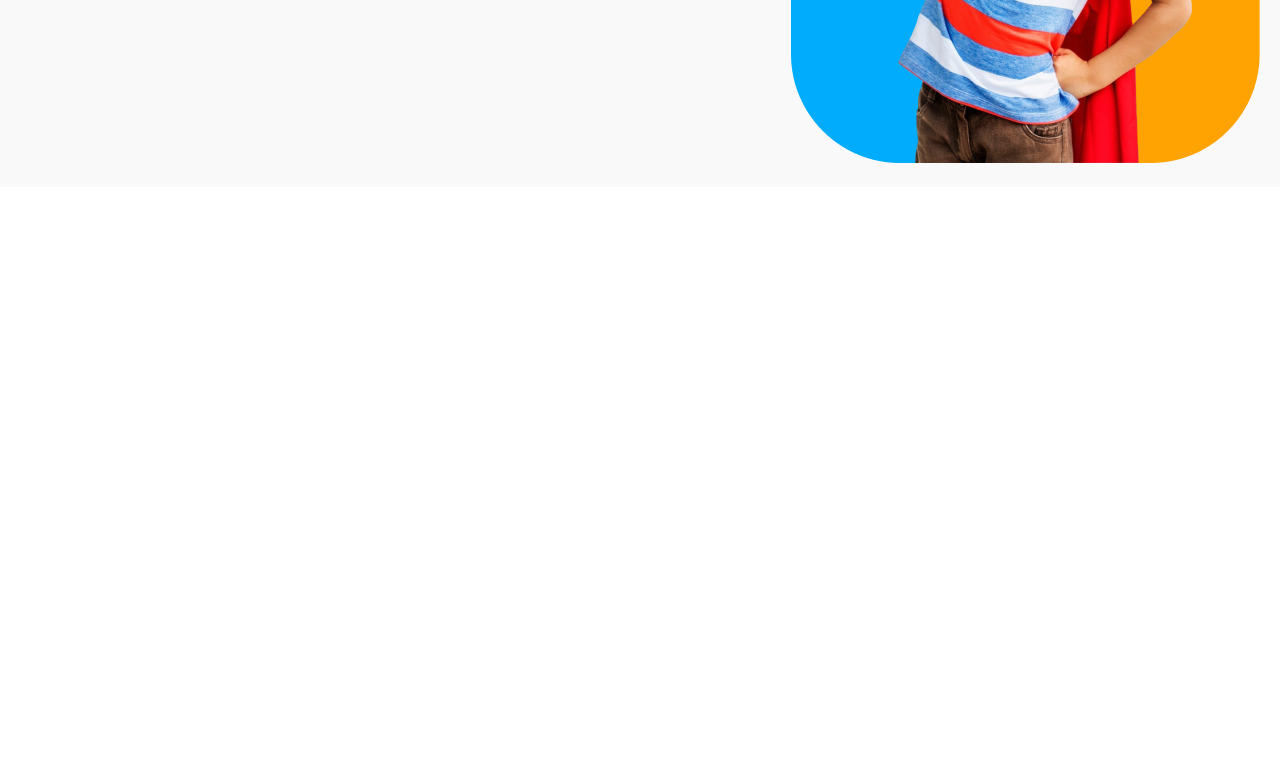
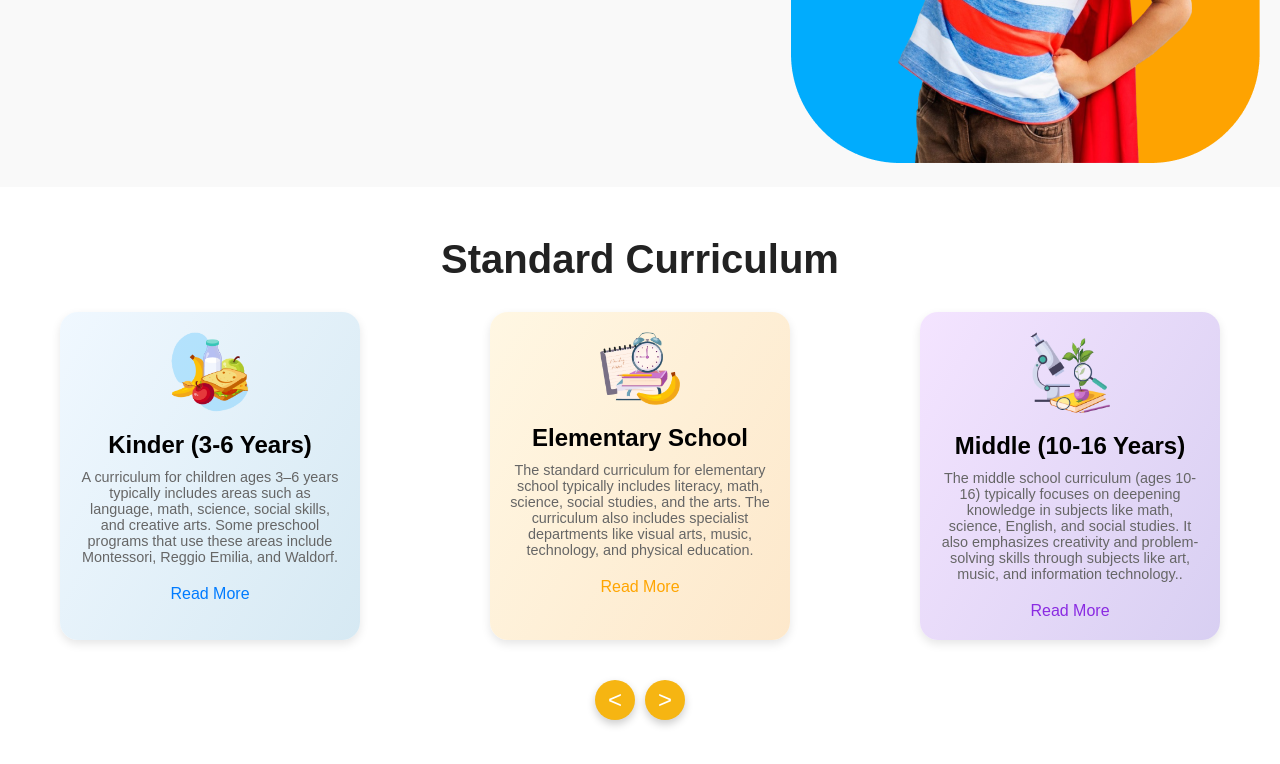
Before and after one commit to mahiii062/Assignment2, a plain HTML site: page index.html in a window 1280 px wide. Shown: the part 484-1248 px from the top of the page. Before the commit the page ends 800 px from the top, so only its background shows below. Drawn offline with Linux system fonts and the light colour scheme.

Commit message:
third commit

```diff
--- a/index.html
+++ b/index.html
@@ -42,6 +42,42 @@
             </div>
         </div>
     </section>
+
+    <section>
+        <div class="container">
+            <h1 class="heading">Standard Curriculum</h1>
+            <div class="cards">
+                <div class="card">
+                    <img src="assets/kinder.png" alt="Kinder Icon">
+                    <h3>Kinder (3-6 Years)</h3>
+                    <p>A curriculum for children ages 3–6 years typically includes areas such as language, math,
+                        science, social skills, and creative arts. Some preschool programs that use these areas include
+                        Montessori, Reggio Emilia, and Waldorf.</p>
+                    <a href="#" class="bin-blu">Read More</a>
+                </div>
+                <div class="card">
+                    <img src="assets/elementary.png" alt="Elementary Icon">
+                    <h3>Elementary School</h3>
+                    <p>The standard curriculum for elementary school typically includes literacy, math, science, social
+                        studies, and the arts. The curriculum also includes specialist departments like visual arts,
+                        music, technology, and physical education.</p>
+                    <a href="#" class="bin-oran">Read More</a>
+                </div>
+                <div class="card">
+                    <img src="assets/middle.png" alt="Middle Icon">
+                    <h3>Middle (10-16 Years)</h3>
+                    <p>The middle school curriculum (ages 10-16) typically focuses on deepening knowledge in subjects
+                        like math, science, English, and social studies. It also emphasizes creativity and
+                        problem-solving skills through subjects like art, music, and information technology..</p>
+                    <a href="#" class="bin-vio">Read More</a>
+                </div>
+            </div>
+            <div class="arrows">
+                <div class="arrow"><span>&lt;</span></div>
+                <div class="arrow"><span>&gt;</span></div>
+            </div>
+        </div>
+    </section>
 </body>
 
 </html>
--- a/style/styles.css
+++ b/style/styles.css
@@ -172,3 +172,135 @@ body {
         margin-bottom: 20px;
     }
 }
+
+/* third option */
+* {
+    margin: 0;
+    padding: 0;
+    box-sizing: border-box;
+    font-family: Arial, sans-serif;
+}
+
+.container {
+    max-width: 1200px;
+    margin: 50px auto;
+    text-align: center;
+    padding: 0 20px;
+}
+
+.heading {
+    font-size: 2.5rem;
+    margin-bottom: 30px;
+    color: #222;
+}
+
+.cards {
+    display: flex;
+    justify-content: space-between;
+    gap: 28px;
+    flex-wrap: wrap;
+}
+
+.card {
+    flex: 1;
+    max-width: 300px;
+    background: linear-gradient(120deg, #f0f8ff, #d6e9f3);
+    padding: 20px;
+    border-radius: 18px;
+    box-shadow: 0 4px 10px rgba(0, 0, 0, 0.1);
+    text-align: center;
+    transition: transform 0.3s ease, box-shadow 0.3s ease;
+}
+
+.card:nth-child(2) {
+    background: linear-gradient(120deg, #fff7e3, #fde8cb);
+}
+
+.card:nth-child(3) {
+    background: linear-gradient(120deg, #f4e4ff, #d8cff2);
+}
+
+.card img {
+    max-width: 80px;
+    margin-bottom: 15px;
+}
+
+.card h3 {
+    font-size: 1.5rem;
+    margin-bottom: 10px;
+}
+
+.card p {
+    font-size: 0.9rem;
+    color: #666;
+    margin-bottom: 20px;
+}
+
+.card a:hover {
+    color: #0056b3;
+}
+
+.card:hover {
+    transform: translateY(-10px);
+    box-shadow: 0 6px 15px rgba(0, 0, 0, 0.15);
+}
+
+.arrows {
+    display: flex;
+    justify-content: center;
+    gap: 10px;
+    margin-top: 40px;
+}
+
+.arrow {
+    width: 40px;
+    height: 40px;
+    background: #f6b512;
+    display: flex;
+    justify-content: center;
+    align-items: center;
+    border-radius: 50%;
+    box-shadow: 0 4px 8px rgba(0, 0, 0, 0.2);
+    cursor: pointer;
+    transition: transform 0.3s ease, background 0.3s ease;
+}
+
+.bin-blu {
+    color: #007BFF;
+    text-decoration: none;
+}
+
+.bin-oran {
+    color: orange;
+    text-decoration: none;
+}
+
+.bin-vio {
+    color: blueviolet;
+    text-decoration: none;
+}
+
+.arrow:hover {
+    transform: scale(1.1);
+    background: #ffaa00;
+}
+
+.arrow span {
+    font-size: 1.5rem;
+    color: #fff;
+}
+
+@media (max-width: 768px) {
+    .cards {
+        flex-direction: column;
+    }
+
+    .card {
+        max-width: 90%;
+        margin: 0 auto 20px;
+    }
+
+    .arrows {
+        display: none;
+    }
+}
```
Also changed, not shown: bg.png (added).
